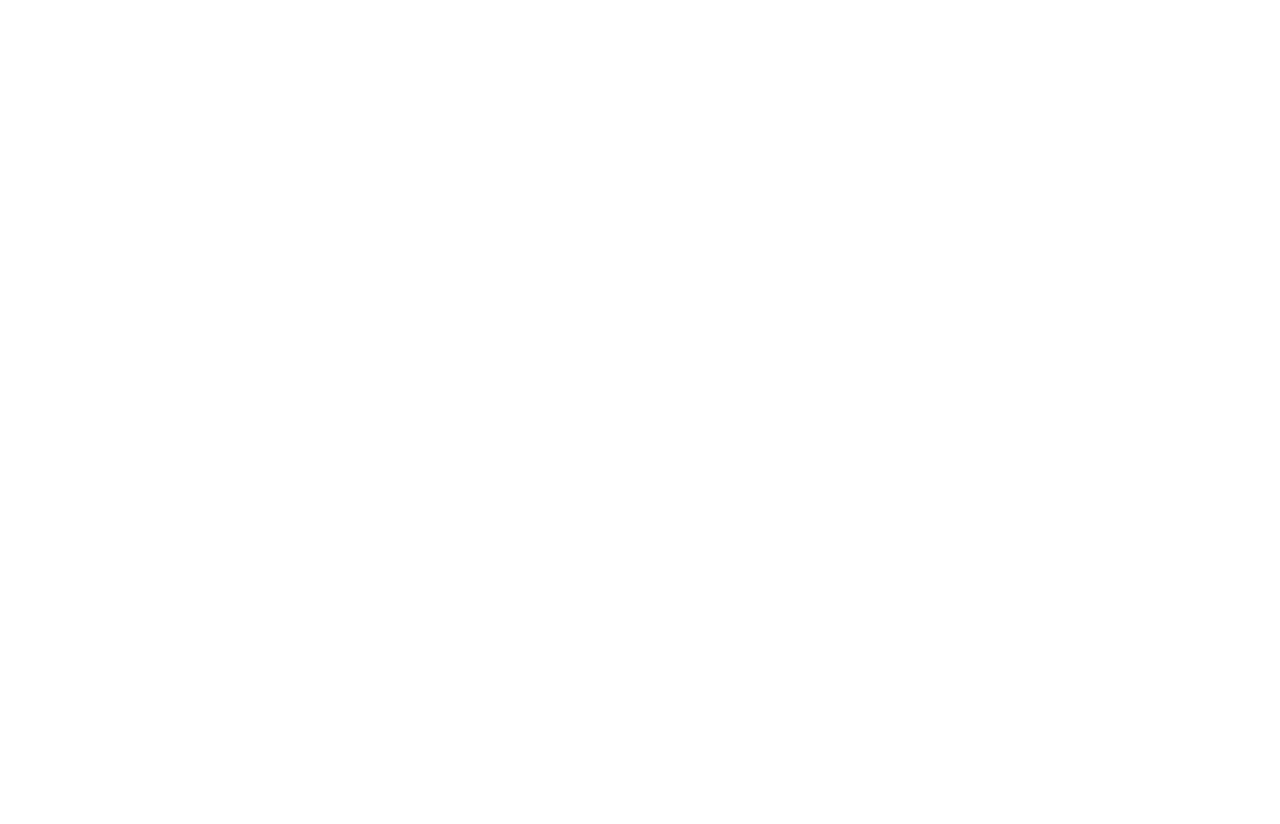
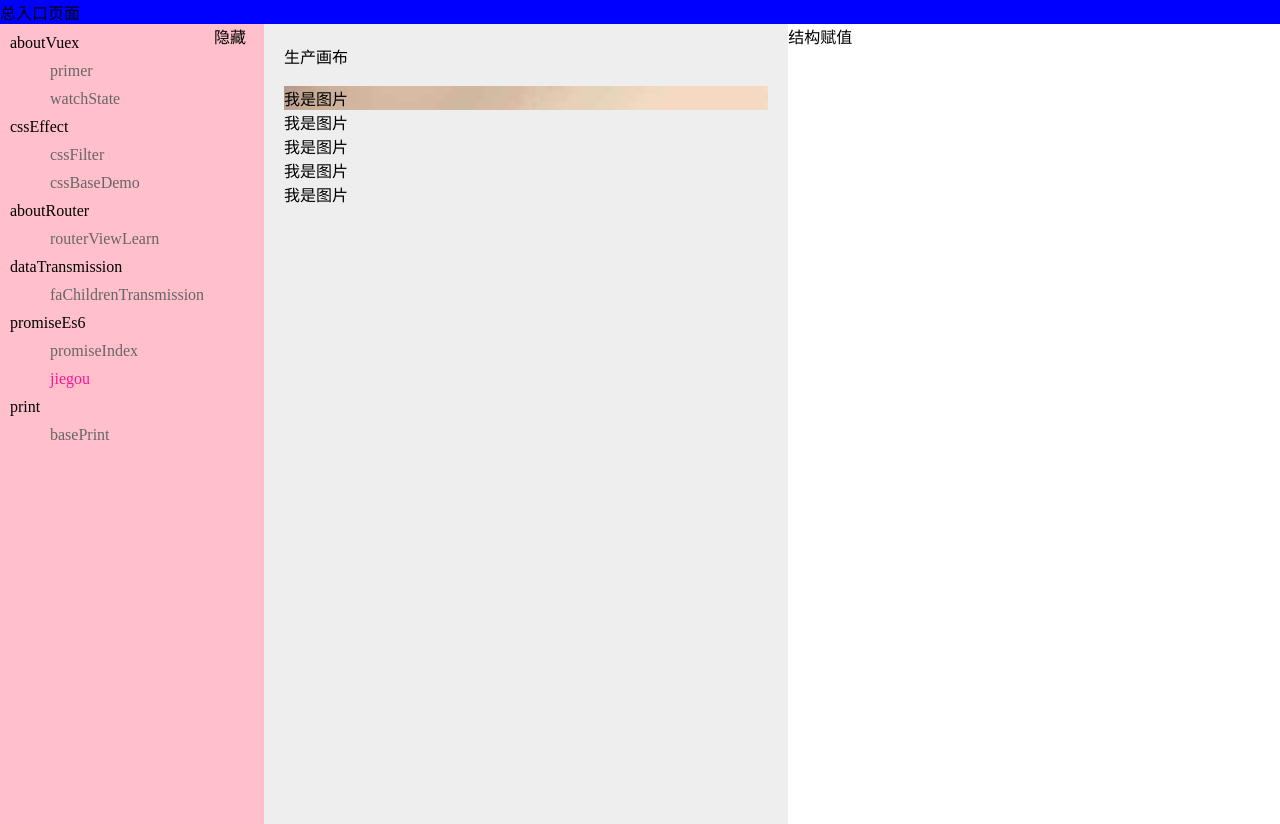
Before and after one commit to xiyanjo/workReview, a Vue app: page /index/promiseEs6/jiegou in a window 1280 px wide. Before the commit the page ends 800 px from the top, so only its background shows below. Built offline with nearby package versions, Linux system fonts and the light colour scheme.

Commit message:
'duixiangjiegoufuzhi'

```diff
--- a/package.json
+++ b/package.json
@@ -9,6 +9,7 @@
   },
   "dependencies": {
     "element-ui": "^2.5.4",
+    "html2canvas": "^1.0.0-rc.1",
     "less-loader": "^4.1.0",
     "vue": "^2.5.22",
     "vue-router": "^3.0.2",
--- a/src/components/common/leftMenu/index.vue
+++ b/src/components/common/leftMenu/index.vue
@@ -81,6 +81,9 @@
             children:[{
               name:'promiseIndex',
               path:'/index/promiseEs6/promiseIndex',
+            },{
+              name:'jiegou',
+              path:'/index/promiseEs6/jiegou',
             }]
           },
         {
--- /dev/null
+++ b/src/components/promiseEs6/jiegou.vue
@@ -0,0 +1,56 @@
+<template>
+ <div>
+     <div>结构赋值</div>
+
+
+
+
+ </div>
+</template>
+
+<script>
+ export default {
+   data () {
+     return {
+
+     }
+   },
+   components: {
+
+   },
+   methods:{
+    //    对象解构赋值学习
+       learnJieGou(){
+           let node ={
+               type:'oldType',
+               name:'oldName',
+               loc:{
+                   start:1,
+                   end:6
+               }
+           }
+        //    嵌套解构
+           let {loc:{start}}=node;
+           console.log('start', start);
+
+            // 对象解构
+           let { type , name } = node;
+           console.log(111,type,name);
+           node.type='newType';
+           node.name='newName';
+        //    对象赋值
+           ({ type , name } = node);
+           console.log(222,type,name);
+
+       }
+
+   },
+   mounted(){
+        this.learnJieGou();
+   }
+ }
+</script>
+
+<style>
+
+</style>
--- a/src/router.js
+++ b/src/router.js
@@ -18,6 +18,7 @@ const cssFilter=()=>import('@/components/cssEffect/cssFilter.vue')
 const cssBaseDemo=()=>import('@/components/cssEffect/cssBaseDemo.vue')
 
 const promiseIndex=()=>import('@/components/promiseEs6/index')
+const jiegou=()=>import('@/components/promiseEs6/jiegou')
 
 const basePrint=()=>import('@/components/print/basePrint')
 
@@ -77,7 +78,14 @@ const routes=[
                 path:'/index/promiseEs6/promiseIndex',
                 component:promiseIndex,
                 children:[]
-            }, {
+            },
+            {
+                name:'jiegou',
+                path:'/index/promiseEs6/jiegou',
+                component:jiegou,
+                children:[]
+            },
+            {
                 name:'basePrint',
                 path:'/index/print/basePrint',
                 component:basePrint,
--- a/src/views/index/index.vue
+++ b/src/views/index/index.vue
@@ -1,29 +1,44 @@
 <template>
   <div style="height:100%">
     <div style="background:blue;">总入口页面</div>
-    <div class="flexDirectionRow"  style="height:100%">
-      <div  class="flexDirectionRow">
+    <div class="flexDirectionRow" style="height:100%">
+      <div class="flexDirectionRow">
 
         <left-menu v-if="isMenu" style="background:pink;"></left-menu>
-
         <div style="width:50px;background:pink">
           <div v-show="!isMenu" @click="isMenu=true">显示</div>
           <div v-show="isMenu" @click="isMenu=false">隐藏</div>
         </div>
       </div>
-      <div style="background:#eee;padding:20px;width: calc( 100% - 20px) ;">
+      <div style="background:#eee;padding:20px;width: calc( 100% - 20px) ;" id="newImg">
+        <div @click="toImage">生产画布</div>
+        <div class="imageWrapper" ref="imageWrapper">
+            <img class="real_pic" :src="dataURL" />
+            <slot>
+              <div class="bg">我是图片</div>
+              <div>我是图片</div>
+              <div>我是图片</div>
+              <div>我是图片</div>
+              <div>我是图片</div>
+            </slot>
+          </div>
+        </div>
         <keep-alive :include="includeCompontents">
           <router-view style="width:100%"></router-view>
         </keep-alive>
       </div>
-    </div>
 
   </div>
 </template>
 
 <script>
   import leftMenu from '@/components/common/leftMenu/index.vue'
-  import { mapState,mapGetters,mapActions} from 'vuex'
+  import {
+    mapState,
+    mapGetters,
+    mapActions
+  } from 'vuex'
+  import html2canvas from 'html2canvas'
 
   export default {
     components: {
@@ -33,10 +48,22 @@
       return {
         isMenu: true,
         // includeCompontents:this.$store.changeIncludeCompontents,
+        dataURL: ''
       }
     },
-    computed:{
-    ...mapState(['includeCompontents']),
+    computed: {
+      ...mapState(['includeCompontents']),
+    },
+    methods: {
+
+      toImage() {
+          html2canvas(this.$refs.imageWrapper,{
+              backgroundColor: null
+          }).then((canvas) => {
+              let dataURL = canvas.toDataURL("image/png");
+              this.dataURL = dataURL;
+          });
+      },
     },
     mounted() {
       console.log('index.');
@@ -45,5 +72,7 @@
 </script>
 
 <style scoped>
-
+.bg{
+  background: url("../../assets/img/twoDog.jpg") no-repeat
+}
 </style>
```
Also changed, not shown: 1 other file (tests, documents, lock files or other folders).
